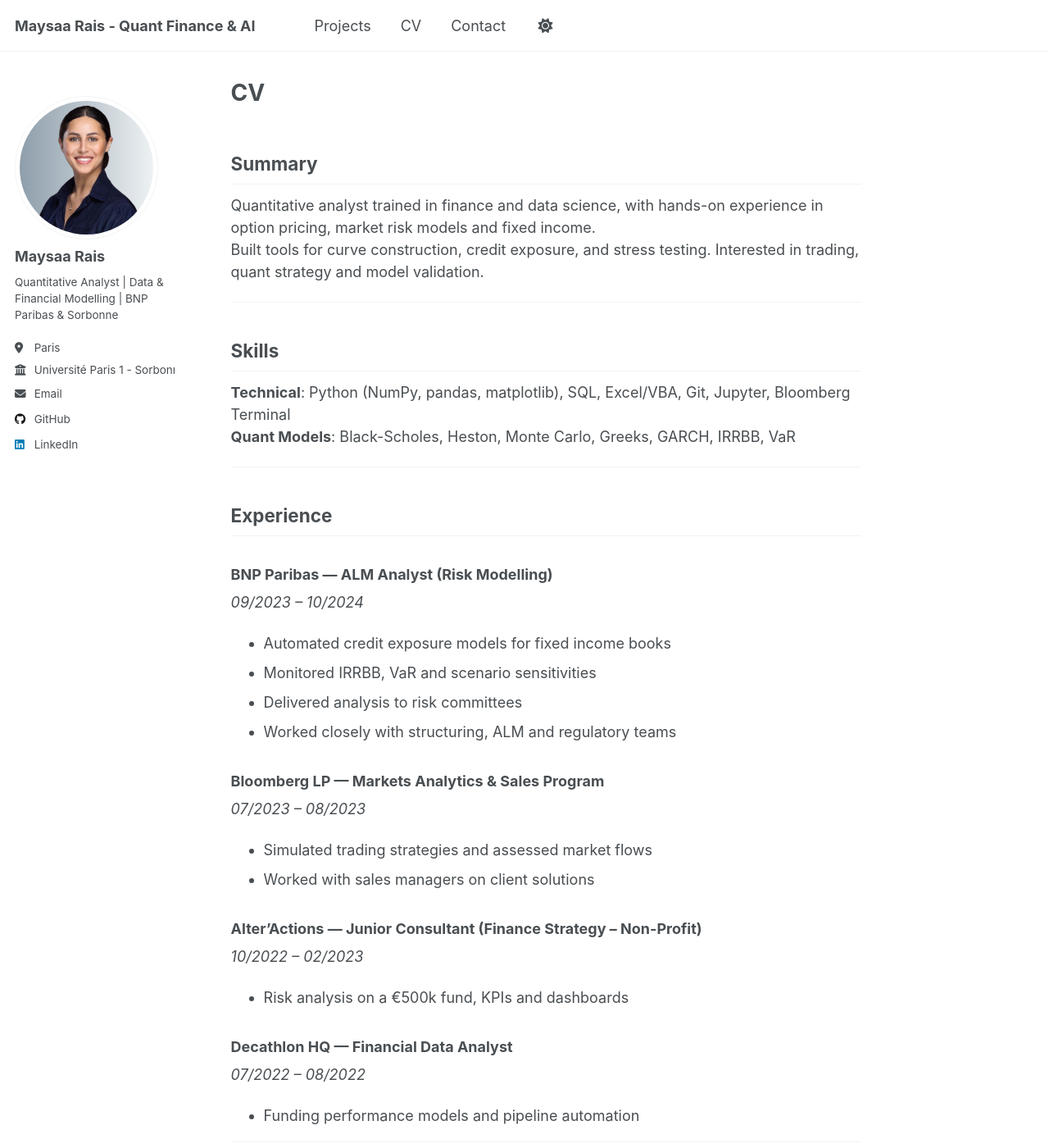
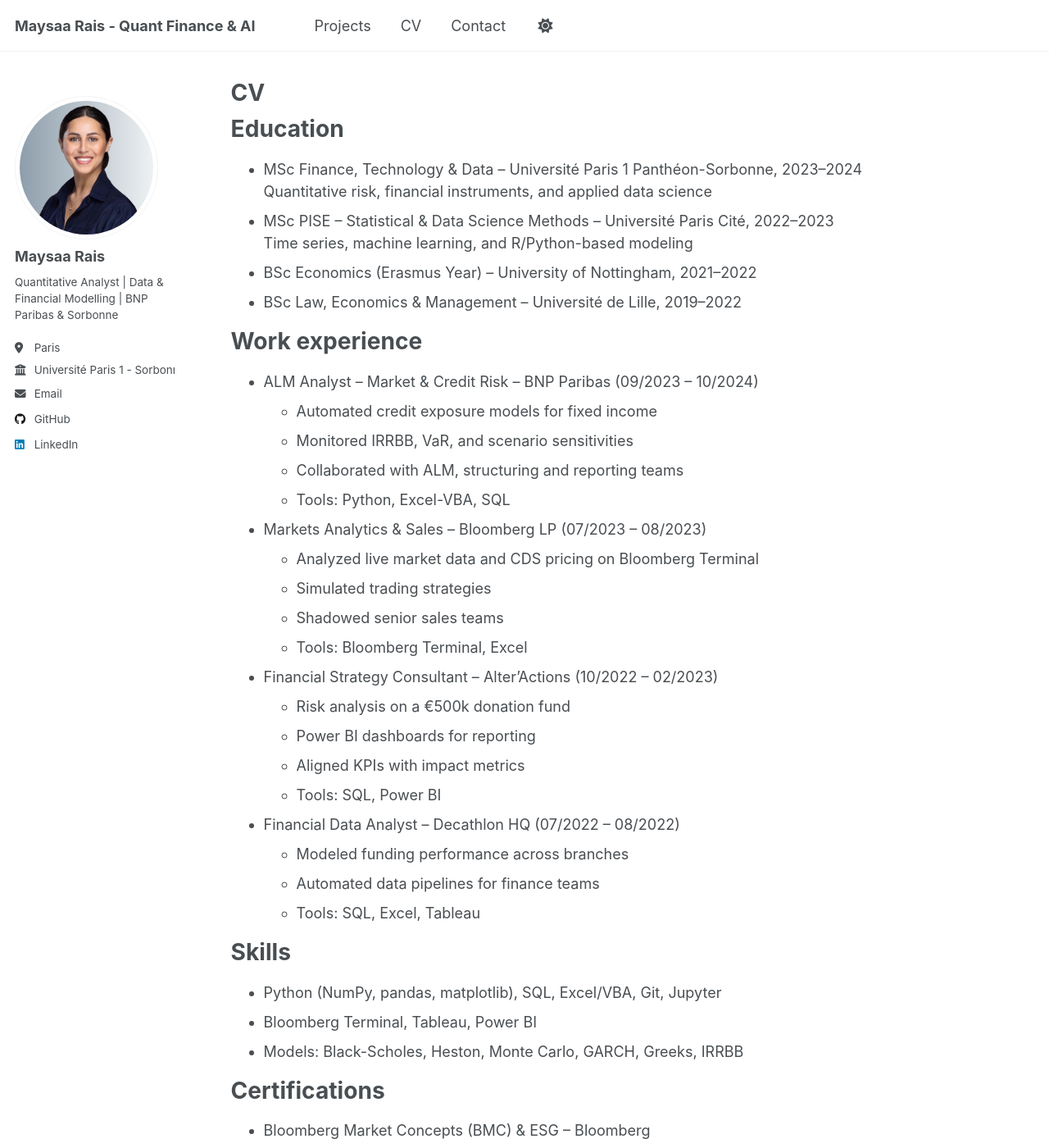
Before and after one commit to MaysaaRais/MaysaaRais.github.io, a Jekyll site: the page built from _pages/cv.md, in a window 1280 px wide and 1400 px high. Shown: the whole window at 82% size. Built offline with Jekyll 4.4.1, drawn with Linux system fonts in a browser that asks for light colours; some of the changed text lies outside the part shown.

Commit message:
Update cv.md

```diff
--- a/_pages/cv.md
+++ b/_pages/cv.md
@@ -1,70 +1,71 @@
 ---
-layout: single
+layout: archive
 title: "CV"
 permalink: /cv/
 author_profile: true
+redirect_from:
+  - /resume
 ---
 
-## Summary
-Quantitative analyst trained in finance and data science, with hands-on experience in option pricing, market risk models and fixed income.
-Built tools for curve construction, credit exposure, and stress testing. Interested in trading, quant strategy and model validation.
+{% include base_path %}
 
----
+Education
+======
+* MSc Finance, Technology & Data – Université Paris 1 Panthéon-Sorbonne, 2023–2024
+  Quantitative risk, financial instruments, and applied data science
+* MSc PISE – Statistical & Data Science Methods – Université Paris Cité, 2022–2023
+  Time series, machine learning, and R/Python-based modeling
+* BSc Economics (Erasmus Year) – University of Nottingham, 2021–2022
+* BSc Law, Economics & Management – Université de Lille, 2019–2022
 
-## Skills
-**Technical**: Python (NumPy, pandas, matplotlib), SQL, Excel/VBA, Git, Jupyter, Bloomberg Terminal
-**Quant Models**: Black-Scholes, Heston, Monte Carlo, Greeks, GARCH, IRRBB, VaR
+Work experience
+======
+* ALM Analyst – Market & Credit Risk – BNP Paribas (09/2023 – 10/2024)
+  * Automated credit exposure models for fixed income
+  * Monitored IRRBB, VaR, and scenario sensitivities
+  * Collaborated with ALM, structuring and reporting teams
+  * Tools: Python, Excel-VBA, SQL
 
----
+* Markets Analytics & Sales – Bloomberg LP (07/2023 – 08/2023)
+  * Analyzed live market data and CDS pricing on Bloomberg Terminal
+  * Simulated trading strategies
+  * Shadowed senior sales teams
+  * Tools: Bloomberg Terminal, Excel
 
-## Experience
+* Financial Strategy Consultant – Alter’Actions (10/2022 – 02/2023)
+  * Risk analysis on a €500k donation fund
+  * Power BI dashboards for reporting
+  * Aligned KPIs with impact metrics
+  * Tools: SQL, Power BI
 
-### BNP Paribas — ALM Analyst (Risk Modelling)
-*09/2023 – 10/2024*
-- Automated credit exposure models for fixed income books
-- Monitored IRRBB, VaR and scenario sensitivities
-- Delivered analysis to risk committees
-- Worked closely with structuring, ALM and regulatory teams
+* Financial Data Analyst – Decathlon HQ (07/2022 – 08/2022)
+  * Modeled funding performance across branches
+  * Automated data pipelines for finance teams
+  * Tools: SQL, Excel, Tableau
 
-### Bloomberg LP — Markets Analytics & Sales Program
-*07/2023 – 08/2023*
-- Simulated trading strategies and assessed market flows
-- Worked with sales managers on client solutions
+Skills
+======
+* Python (NumPy, pandas, matplotlib), SQL, Excel/VBA, Git, Jupyter
+* Bloomberg Terminal, Tableau, Power BI
+* Models: Black-Scholes, Heston, Monte Carlo, GARCH, Greeks, IRRBB
 
-### Alter’Actions — Junior Consultant (Finance Strategy – Non-Profit)
-*10/2022 – 02/2023*
-- Risk analysis on a €500k fund, KPIs and dashboards
+Certifications
+======
+* Bloomberg Market Concepts (BMC) & ESG – Bloomberg
+* IBM Machine Learning Certificate – Coursera
+* Data Scientist Certificate – DataCamp
 
-### Decathlon HQ — Financial Data Analyst
-*07/2022 – 08/2022*
-- Funding performance models and pipeline automation
+Languages
+======
+* French – Fluent
+* English – Advanced (C1)
+* Italian – Native
+* Spanish – A2 (beginner)
 
----
-
-## Education
-
-**Université Paris 1 Panthéon-Sorbonne** – MSc Finance, Data & Technology
-**Université Paris Cité** – MSc PISE – Data Science Methods
-**University of Nottingham** – BSc Economics (Erasmus)
-**Université de Lille** – BSc Law, Economics & Management
-
----
-
-## Certifications
-- Bloomberg Market Concepts (BMC) & ESG
-- IBM Machine Learning Certificate
-- DataCamp – Data Scientist Track
-
----
-
-## Portfolio (on [GitHub](https://github.com/MaysaaRais/portfolio))
-- Black-Scholes Pricing Engine
-- Heston Monte Carlo Simulator
-- Exotic Greeks Estimator
-- GARCH & RNNs Volatility Forecasting
-- Market Anomaly Detector
-
----
-
-## Languages
-French (Fluent), English (C1), Italian (Native), Spanish (A2)
+Portfolio
+======
+* [Black-Scholes Pricing Engine](https://github.com/MaysaaRais/portfolio) – Greeks + 3D visualizations
+* Heston Monte Carlo Simulator – Stochastic volatility pricing
+* Exotic Option Greeks Estimator – Monte Carlo sensitivities
+* Volatility Forecasting – GARCH and RNNs
+* Market Anomaly Detector – Unsupervised learning on order book data
```
